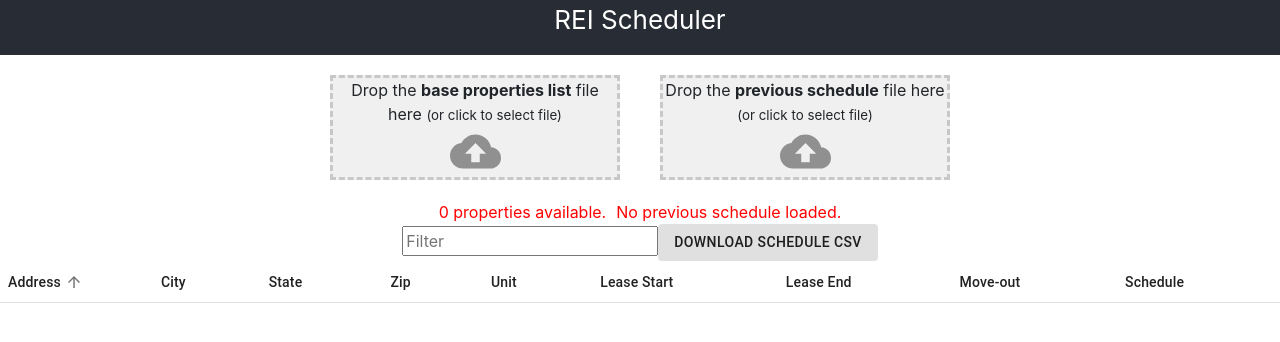
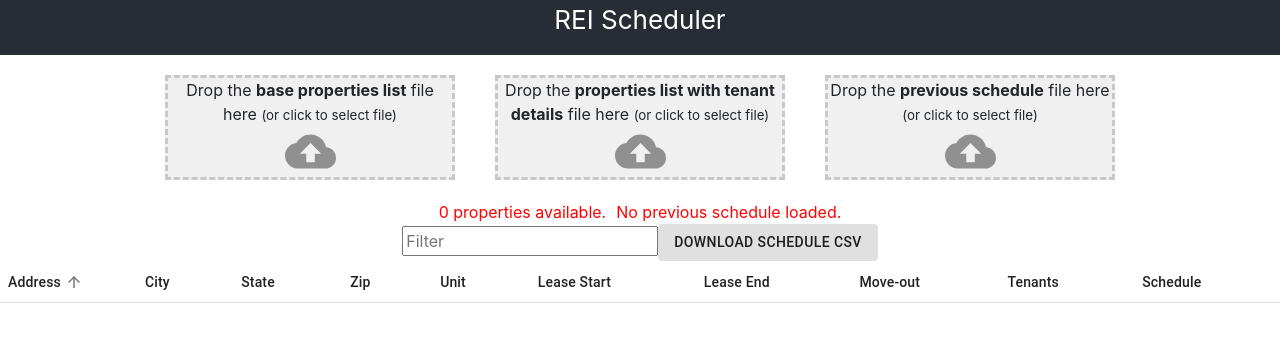
Before and after one commit to Edgetek-Enterprises/rei-scheduler, a React app: page / in a window 1280 px wide. Shown: the top 342 px of the page. Built offline with nearby package versions, Linux system fonts and the light colour scheme.

Commit message:
Add tenant details to import and inspection output

```diff
--- a/src/App.tsx
+++ b/src/App.tsx
@@ -5,7 +5,7 @@ import { useDropzone } from 'react-dropzone';
 import { makeStyles, Button, TableCell, Table, TableHead, TableRow, TableSortLabel, TableBody, Theme } from '@material-ui/core';
 import CloudUploadIcon from '@material-ui/icons/CloudUpload';
 import { isCSV, parseCsvProperties, toCSVInspections, toCSVSchedule } from './csvutil';
-import { Property, buildSchedule, ScheduleOptions } from './property';
+import { Property, buildSchedule, ScheduleOptions, mergeTenants } from './property';
 import { ColumnData, handleSortChange, SortData, sortRows } from './tableutil';
 
 export const DATE_FORMAT = 'MM/DD/YYYY';
@@ -90,6 +90,8 @@ export default function App() {
 			<div className='dropzones'>
 				<DropZone message={<>Drop the <strong>base properties list</strong> file here <span style={{fontSize: 'smaller' }}>(or click to select file)</span></>}
 					handleData={propertyListUpdated} />
+				<DropZone message={<>Drop the <strong>properties list with tenant details</strong> file here <span style={{fontSize: 'smaller' }}>(or click to select file)</span></>}
+					handleData={propertyListTenantsUpdated} />
 				<DropZone message={<>Drop the <strong>previous schedule</strong> file here <span style={{fontSize: 'smaller' }}>(or click to select file)</span></>}
 					handleData={priorScheduleUpdated} />
 			</div>
@@ -148,8 +150,34 @@ export default function App() {
 	/**
 	 * Provides parsed property details
 	 */
-	function propertyListUpdated(p: Property[]) : string | undefined {
-		setPropertyList(p);
+	function propertyListUpdated(plist: Property[]) : string | undefined {
+		if (plist.find(p => p.tenants)) {
+			return 'Invalid format for base property list - expecting no tenant columns'
+		}
+		setPropertyList(plist);
+		return undefined;
+	}
+
+	/**
+	 *
+	 */
+	function propertyListTenantsUpdated(plist: Property[]) : string | undefined {
+		if (propertyList.length == 0) {
+			return 'No base property list, upload one first';
+		}
+		if (!plist.find(p => p.tenants)) {
+			return 'Invalid format for property list with tenants - expecting tenant columns'
+		}
+		if (plist.find(p => p.schedule)) {
+			return 'Invalid format for previous schedule - expecting no schedule columns'
+		}
+
+		try {
+			const pss = mergeTenants(propertyList, plist);
+			setPropertyList(pss);
+		} catch (msg) {
+			return msg as string;
+		}
 		return undefined;
 	}
 
@@ -160,9 +188,11 @@ export default function App() {
 		if (propertyList.length == 0) {
 			return 'No base property list, upload one first';
 		}
+		if (plist.find(p => p.tenants)) {
+			return 'Invalid format for base property list - expecting no tenant columns'
+		}
 
-		if (!plist.find(p => p.schedule))
-		{
+		if (!plist.find(p => p.schedule)) {
 			return 'Invalid format for previous schedule - expecting schedule columns'
 		}
 
@@ -234,6 +264,10 @@ export default function App() {
 				id: 'moveOut',
 				title: 'Move-out',
 				value: (dto) => dto.moveOut?.format(DATE_FORMAT)
+			}, {
+				id: 'tenants',
+				title: 'Tenants',
+				value: (dto) => dto.tenants?.map(t => t.name + ' ' + t.phone + ' ' + t.email).join('; ')
 			}, {
 				id: 'schedule',
 				title: 'Schedule',
--- a/src/csvutil.ts
+++ b/src/csvutil.ts
@@ -1,7 +1,7 @@
 import moment, { isMoment } from 'moment';
 // https://www.papaparse.com/
 import Papa from 'papaparse';
-import { Property, ScheduleItem } from './property';
+import { Property, ScheduleItem, TenantDetails } from './property';
 import { DATE_FORMAT } from './App';
 
 /**
@@ -18,6 +18,12 @@ const HEADER_FIELDS : {[header:string]:{name: string, type?: string, optional?:b
 	'Lease To':{ name: 'leaseEnd', type: 'date', optional: true},
 	'Move-out':{ name: 'moveOut', type: 'date', optional: true},
 }
+
+const TENANT_FIELDS : {[header:string]:{name: string, type?: string, optional?:boolean}} = {
+	'Tenant':{ name: 'name', optional: true},
+	'Phone Numbers':{ name: 'phone', optional: true},
+	'Emails':{ name: 'email', optional: true},
+};
 
 const HEADER_INSPECTION_REGEX = /Inspection \d+/;
 const HEADER_INSPECTION_PREFIX = 'Inspection ';
@@ -63,6 +69,9 @@ export function parseCsvProperties(f: File, done: (result: Property[]) => void,
 				// not a Property field
 				if (!h) {
 					if (HEADER_INSPECTION_REGEX.test(String(field))) {
+						return undefined;
+					}
+					if (Object.keys(TENANT_FIELDS).find(k => k === field)) {
 						return undefined;
 					}
 					// Handle this in 'step' where we can abort parse
@@ -122,6 +131,21 @@ export function parseCsvProperties(f: File, done: (result: Property[]) => void,
 							isImport: true
 						});
 					}
+				} else if (Object.keys(TENANT_FIELDS).find(k => k === key)) {
+					const h = TENANT_FIELDS[key];
+					if (!prop.tenants) {
+						prop.tenants = [];
+					}
+					let t : TenantDetails | undefined = prop.tenants.find(pt => pt.tid === ''+line);
+					if (!t) {
+						t = {
+							tid: ''+line,
+							name: '',
+						};
+						prop.tenants.push(t);
+					}
+
+					(t as any)[h.name] = rowObj[key];
 				} else {
 					err('Unhandled column in input file: ' + key);
 					parser.abort();
@@ -207,7 +231,7 @@ export function toCSVSchedule(data: Property[]) : string {
 	});
 
 	const headers = Object.keys(HEADER_FIELDS_SCHEDULE);
-	let extras : string[] = [];
+	const tenant = Object.keys(TENANT_FIELDS);
 
 	let out = schedule.map(r => {
 		let rv : any = {};
@@ -227,12 +251,18 @@ export function toCSVSchedule(data: Property[]) : string {
 
 			rv[h] = v;
 		});
+		tenant.forEach(h => {
+			const head = TENANT_FIELDS[h];
+			let v = r.p.tenants?.map((t,i) => '['+(i+1)+'] ' + (t as any)[head.name]).join(' ');
+
+			rv[h] = v;
+		});
 		return rv;
 	});
 
 	return Papa.unparse(out, {
 		skipEmptyLines: true,
-		columns: [...headers, ...extras],
+		columns: [...headers, ...tenant],
 		newline: '\n',
 	});
 }
--- a/src/property.ts
+++ b/src/property.ts
@@ -13,7 +13,14 @@ export interface Property {
 
 	scheduleMessage?: string;
 	schedule?: ScheduleItem[];
-	tenant?: TenantDetails;
+	tenants?: TenantDetails[];
+}
+
+export interface TenantDetails {
+	tid: string;
+	name: string;
+	phone?: string;
+	email?: string;
 }
 
 export interface ScheduleItem {
@@ -258,3 +265,39 @@ function applyScheduleConstraints(schedule: ScheduleEntry[], options: ScheduleOp
 
 	return rv;
 }
+
+/**
+ * Merge tenant details into the base property list.
+ * Throw a string on error
+ */
+export function mergeTenants(base: Property[], tenants: Property[]) : Property[] {
+	let rv = [...base];
+	// Flush existing tenant lists
+	base.forEach(p => p.tenants = undefined);
+
+	tenants.filter(tp => tp.tenants).forEach(tp => {
+		const blank = tp.tenants!.some(t => !t.name || t.name.length == 0);
+		if (blank) {
+			//throw 'Missing tenant name: ' + tp.address;
+			console.log('Skipping tenant property with missing name for address ' + tp.address);
+			return;
+		}
+
+		// Find the property matching the tenant entry
+		let prop = base.find(p =>
+			p.address === tp.address &&
+			p.city === tp.city &&
+			p.state === tp.state &&
+			p.zip === tp.zip &&
+			(p.unit ? p.unit === tp.unit : true) // if base prop has no unit, ignore the comparison
+		);
+		if (prop) {
+			if (!prop.tenants) {
+				prop.tenants = [];
+			}
+			tp.tenants?.forEach(t => prop!.tenants!.push(t));
+		}
+	});
+
+	return rv;
+}
```
Lines whose indentation alone changed are shown as unchanged.
